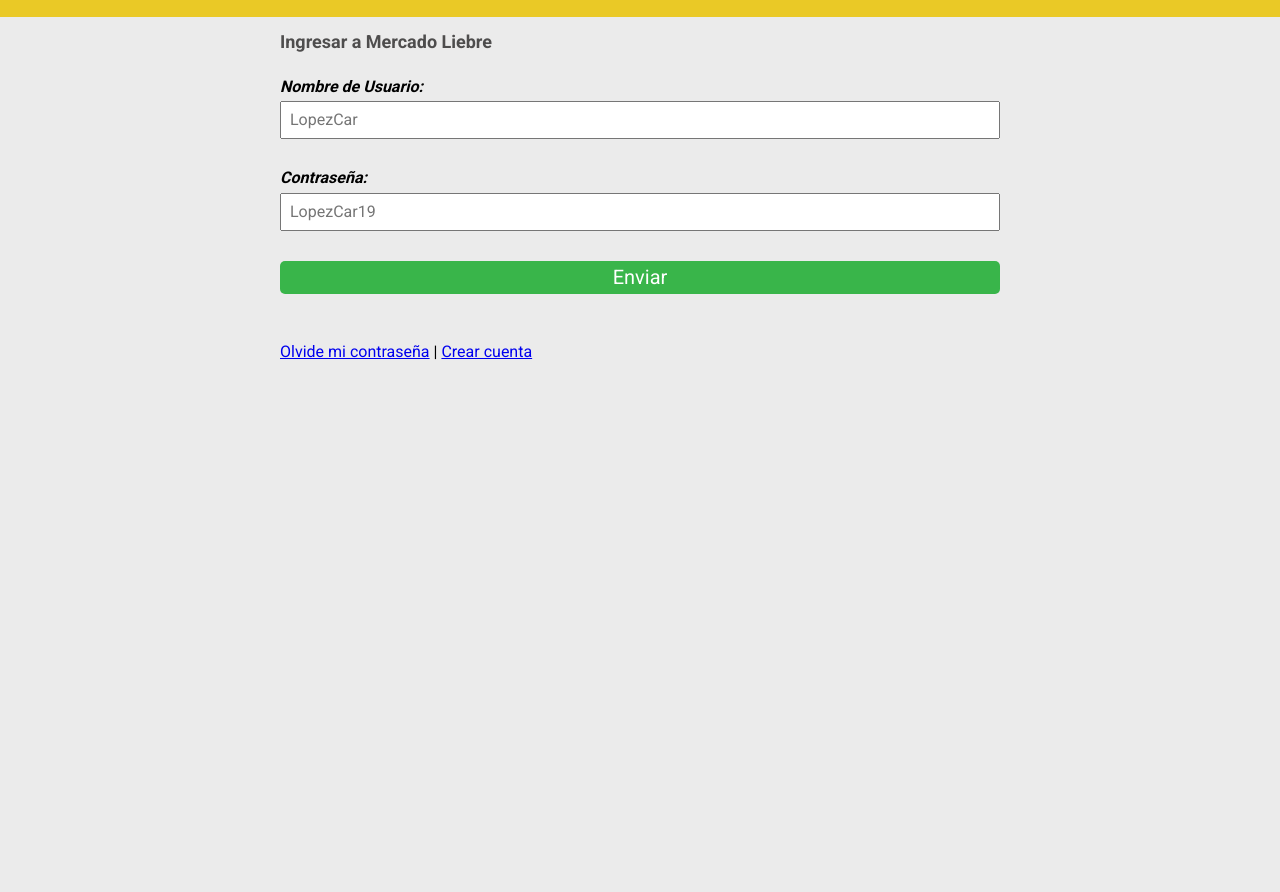
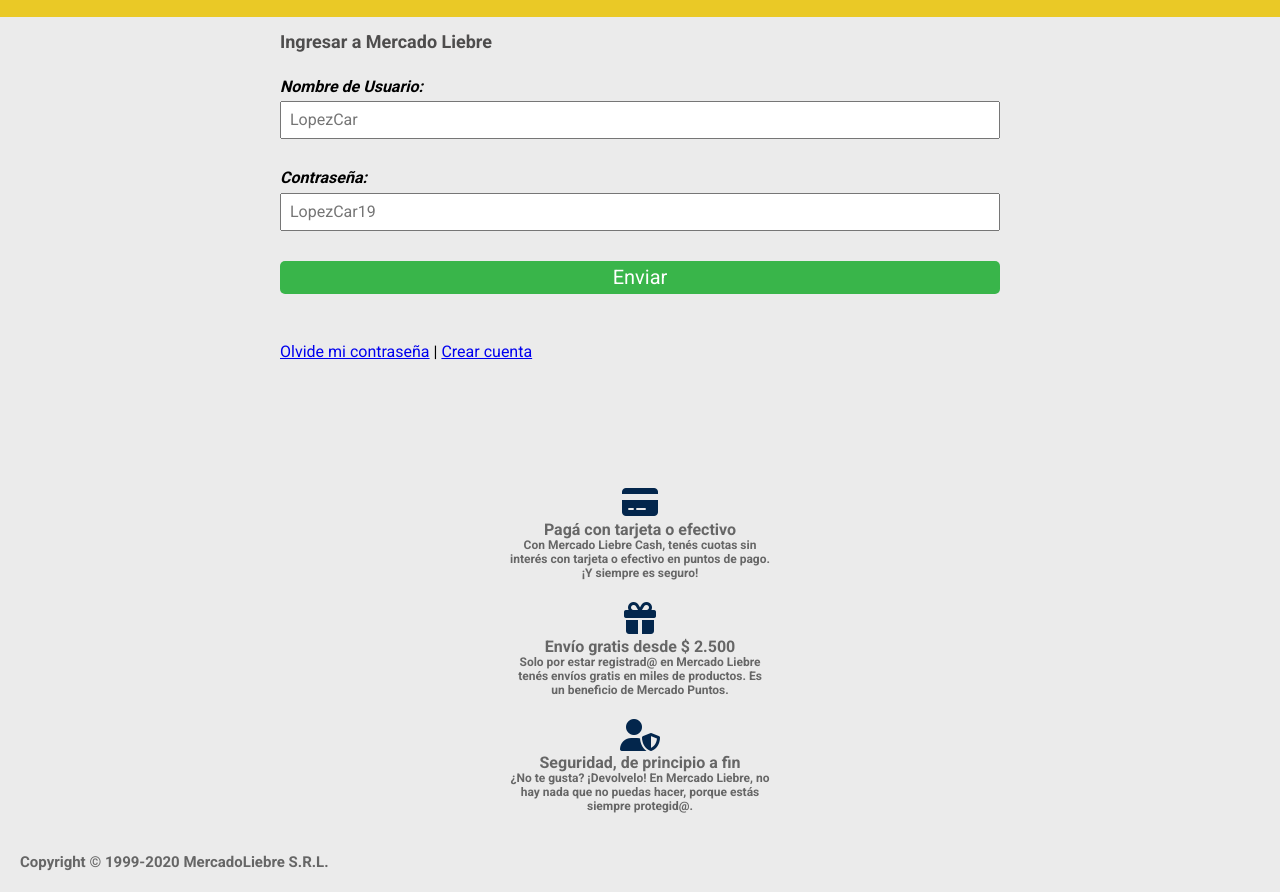
Before and after one commit to Appascos/MERCADO-LIEBRE, a website: page views/login.html in a window 1280 px wide. Shown: the part 122-1014 px from the top of the page. Before the commit the page ends 800 px from the top, so only its background shows below. Drawn offline with Linux system fonts and the light colour scheme.

Commit message:
agregué footer al login.html y al register.html

```diff
--- a/views/login.html
+++ b/views/login.html
@@ -78,5 +78,50 @@
             </form>
         </div>
     </main>
+
+    <br>
+    <br>
+    <br>
+    <br>
+    <footer>
+        <div class="footer">
+            <div class="bloque">
+                <div class="iconoFooter">
+                    <i class="fas fa-credit-card"></i>
+                </div>
+                <h2 class="fraseFooter"><strong>Pagá con tarjeta o efectivo
+                </strong></h2>
+                <p><h3 class="explicacionFooter">Con Mercado Liebre Cash, tenés cuotas sin interés con tarjeta o efectivo en puntos de pago. ¡Y siempre es seguro!
+                </h3></p>
+            </div>
+            <br>
+            <div class="bloque">
+                <div class="iconoFooter">
+                    <i class="fas fa-gift"></i>
+                </div>
+                <h2 class="fraseFooter"><strong>Envío gratis desde $ 2.500
+                </strong></h2>
+                <p><h3 class="explicacionFooter">Solo por estar registrad@ en Mercado Liebre tenés envíos gratis en miles de productos. Es un beneficio de Mercado Puntos.
+                </h3></p>
+            </div>
+            <br>
+            <div class="bloque">
+                <div class="iconoFooter">
+                    <i class="fas fa-user-shield"></i>
+                </div>
+                <h2 class="fraseFooter"><strong>Seguridad, de principio a fin
+                </strong></h2>
+                <p><h3 class="explicacionFooter">¿No te gusta? ¡Devolvelo! En Mercado Liebre, no hay nada que no puedas hacer, porque estás siempre protegid@.
+                </h3></p>
+            </div>
+            <br>
+        </div>
+        <section class="ultimaFrase">
+            <h2>Copyright © 1999-2020 MercadoLiebre S.R.L.</h2>
+        </section>
+
+    </footer>
+
+
 </body>
 </html>
```
Also changed, not shown: views/register.html (+45 -0 lines).
